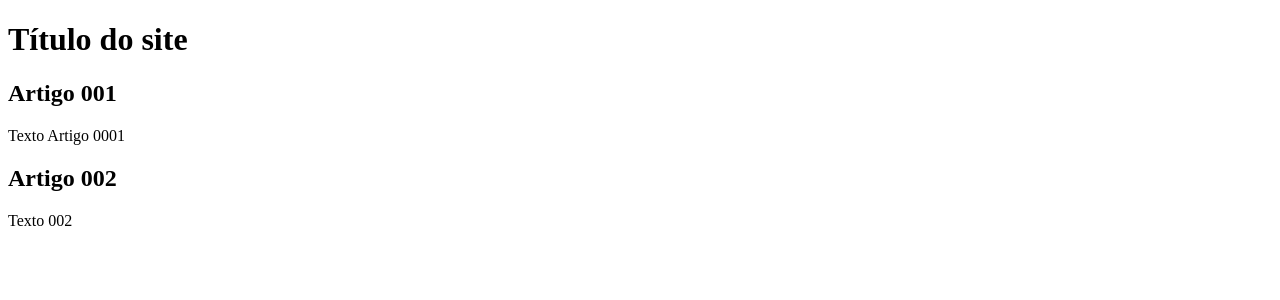
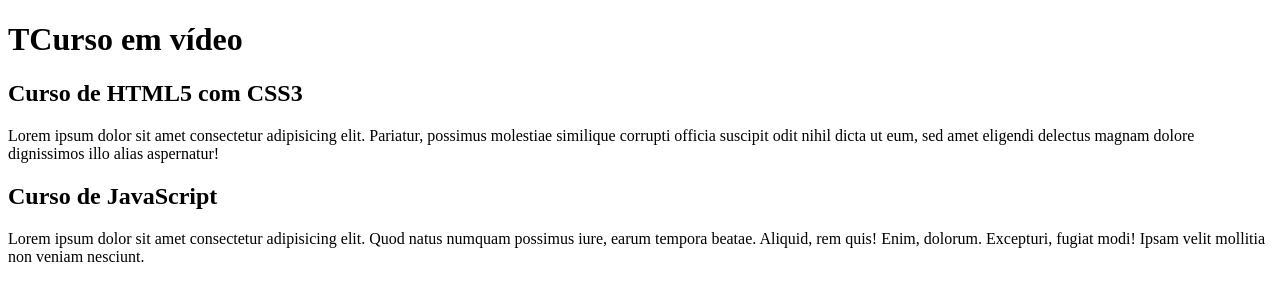
Before and after one commit to mnclmp/Projeto-site, a plain HTML site: page index.html in a window 1280 px wide. Drawn offline with Linux system fonts and the light colour scheme.

Commit message:
comecei a escrever o conteúdo

```diff
--- a/index.html
+++ b/index.html
@@ -9,15 +9,19 @@
 <body>
     <main>
         <header>
-            <h1>Título do site</h1>
+            <h1> TCurso em vídeo</h1>
         </header>
             <article>
-                <h2>Artigo 001</h2>
-                <p>Texto Artigo 0001</p>
+                <h2> Curso de HTML5 com CSS3</h2>
+                <p> Lorem ipsum dolor sit amet consectetur adipisicing elit.
+                    Pariatur, possimus molestiae similique corrupti officia suscipit odit nihil dicta ut eum,
+                    sed amet eligendi delectus magnam dolore dignissimos illo alias aspernatur!
+
+                </p>
             </article>
         <article>
-            <h2>Artigo 002</h2>
-            <p>Texto 002</p>
+            <h2> Curso de JavaScript</h2>
+            <p> Lorem ipsum dolor sit amet consectetur adipisicing elit. Quod natus numquam possimus iure, earum tempora beatae. Aliquid, rem quis! Enim, dolorum. Excepturi, fugiat modi! Ipsam velit mollitia non veniam nesciunt.</p>
         </article>
     </main>
 </body>
```
